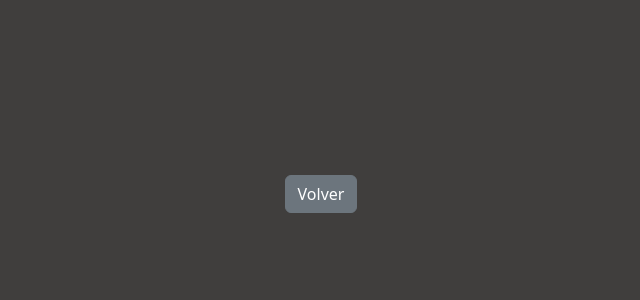
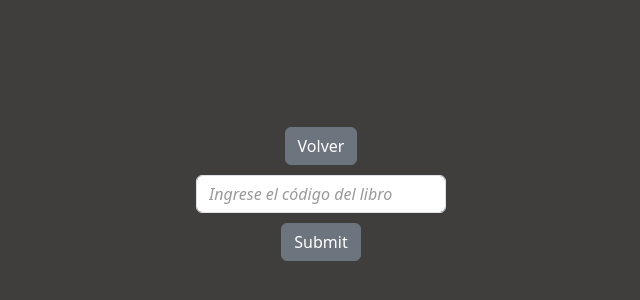
Before and after one commit to kelly-riv/react-inacap-prestamos, a React (Create React App) app: page /RegistrarEntrega in a window 1280 px wide. Shown: the part 206-506 px from the top of the page, without its empty margins (319-959 px from the left). Built offline with nearby package versions, Linux system fonts and the light colour scheme.

Commit message:
last commit

```diff
--- a/src/components/BookGive.js
+++ b/src/components/BookGive.js
@@ -7,12 +7,46 @@ import 'bootstrap/dist/js/bootstrap.bundle.min.js';
 
 const BookGive = () =>{
     const [bookCode,setBookCode] = useState('')
+    const inputStyle = {
+        width: '250px',
+        margin: 'auto',
+      };
+
+      const handleSubmit = (event) => {
+        event.preventDefault();
+        fetch('http://localhost:3001/entregar_libro', {
+          method: 'POST',
+          headers: {'Content-Type': 'application/json',},
+          body: JSON.stringify({ bookCode }),
+        })
+        .then(response => response.json())
+        .then(data => {
+
+        })
+        .catch(error => console.error('Error al verificar el encargado:', error));
+      };
+
+    const handleChange =(event)=>{
+        setBookCode(event.target.value)
+    }
 
     return (
         <main>
             <Link to={"/MainScreen"}>
                 <button type="button" className="btn btn-secondary">Volver</button>
             </Link>
+            <input
+          style={inputStyle}
+          type="text"
+          className="form-control"
+          placeholder="Ingrese el código del libro"
+          name="book-code"
+          onChange={handleChange}
+          aria-label="Username"
+          aria-describedby="basic-addon1"
+        />
+        <button type="button" className="btn btn-secondary" onClick={handleSubmit}>Submit</button>
+
         </main>
       );
 
```
Also changed, not shown: 1 other file (tests, documents, lock files or other folders).
